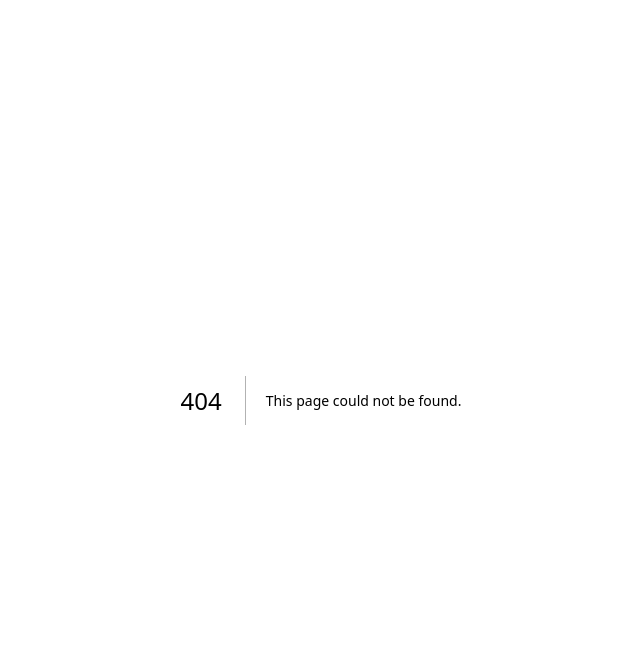
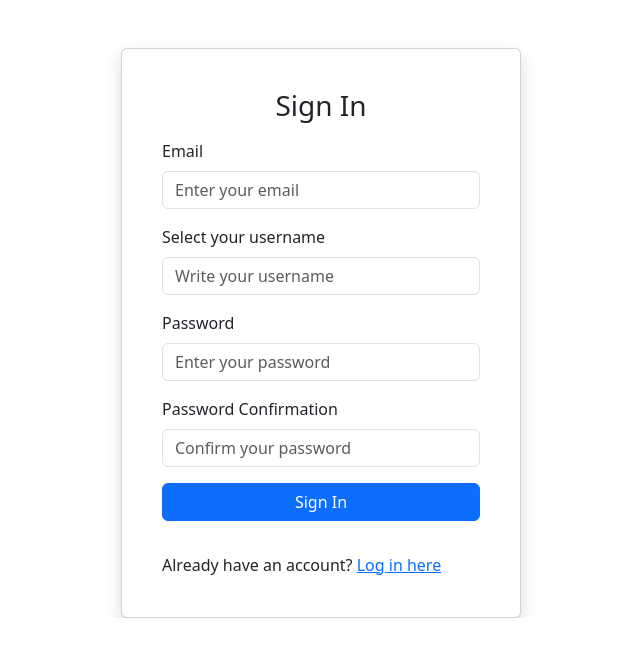
Before and after one commit to Ostehura/SpaceSky-front, a Next.js app: page /auth/signup in a window 1280 px wide. Before the commit this address had no page. Shown: the top 656 px of the page, without its empty margins (319-959 px from the left). Built offline with nearby package versions, Linux system fonts and the light colour scheme.

Commit message:
Add login and registration page

```diff
--- a/package.json
+++ b/package.json
@@ -9,8 +9,11 @@
     "lint": "eslint"
   },
   "dependencies": {
+    "axios": "^1.13.2",
+    "bootstrap": "^5.3.8",
     "next": "16.0.3",
     "react": "19.2.0",
+    "react-bootstrap": "^2.10.10",
     "react-dom": "19.2.0"
   },
   "devDependencies": {
--- /dev/null
+++ b/src/app/auth/signup/page.tsx
@@ -0,0 +1,109 @@
+"use client";
+import { useState, FormEvent } from "react";
+import { Form, Button, Card, Alert } from "react-bootstrap";
+import axios, { AxiosError } from "axios";
+import { useRouter } from "next/navigation";
+import Link from "next/link";
+
+export default function SignInPage() {
+  const [email, setEmail] = useState<string>("");
+  const [username, setUsername] = useState<string>("");
+  const [password, setPassword] = useState<string>("");
+  const [password_confirmation, setConfirmation] = useState<string>("");
+  const [error, setError] = useState<string>("");
+  const [loading, setLoading] = useState<boolean>(false);
+  const router = useRouter();
+
+  const handleSubmit = async (e: FormEvent<HTMLFormElement>) => {
+    e.preventDefault();
+    setError("");
+    setLoading(true);
+
+    try {
+      const res = await axios.post("http://localhost:8000/api/register/", {
+        email,
+        username,
+        password,
+        password2: password_confirmation,
+      });
+      if (res.status % 100 == 2) {
+        router.push("/");
+      } else {
+        setError(res.statusText);
+      }
+    } catch (err) {
+      setError(
+        JSON.stringify((err as AxiosError).response?.data) ||
+          "Ooops! Something went wrong"
+      );
+    } finally {
+      setLoading(false);
+    }
+  };
+
+  return (
+    <Card className="p-4 shadow mt-5" style={{ maxWidth: 400, margin: "auto" }}>
+      <Card.Body>
+        <h3 className="text-center mb-3">Sign In</h3>
+
+        {error && <Alert variant="danger">{error}</Alert>}
+
+        <Form onSubmit={handleSubmit}>
+          <Form.Group className="mb-3" controlId="formEmail">
+            <Form.Label>Email</Form.Label>
+            <Form.Control
+              type="email"
+              placeholder="Enter your email"
+              value={email}
+              onChange={(e) => setEmail(e.target.value)}
+              required
+            />
+          </Form.Group>
+
+          <Form.Group className="mb-3" controlId="formEmail">
+            <Form.Label>Select your username</Form.Label>
+            <Form.Control
+              type="text"
+              placeholder="Write your username"
+              value={username}
+              onChange={(e) => setUsername(e.target.value)}
+              required
+            />
+          </Form.Group>
+
+          <Form.Group className="mb-3" controlId="formPassword">
+            <Form.Label>Password</Form.Label>
+            <Form.Control
+              type="password"
+              placeholder="Enter your password"
+              value={password}
+              onChange={(e) => setPassword(e.target.value)}
+              required
+            />
+          </Form.Group>
+          <Form.Group className="mb-3" controlId="formPasswordConfirmation">
+            <Form.Label>Password Confirmation</Form.Label>
+            <Form.Control
+              type="password"
+              placeholder="Confirm your password"
+              value={password_confirmation}
+              onChange={(e) => setConfirmation(e.target.value)}
+              required
+            />
+          </Form.Group>
+          <Button
+            variant="primary"
+            type="submit"
+            disabled={loading}
+            className="w-100"
+          >
+            {loading ? "Signing in..." : "Sign In"}
+          </Button>
+        </Form>
+      </Card.Body>
+      <Card.Body>
+        Already have an account? <Link href="/auth/login">Log in here</Link>
+      </Card.Body>
+    </Card>
+  );
+}
--- a/src/app/layout.tsx
+++ b/src/app/layout.tsx
@@ -1,6 +1,7 @@
 import type { Metadata } from "next";
 import { Geist, Geist_Mono } from "next/font/google";
 import "./globals.css";
+import "bootstrap/dist/css/bootstrap.min.css";
 
 const geistSans = Geist({
   variable: "--font-geist-sans",
```
Also changed, not shown: src/app/auth/login/page.tsx (added, +88 -0 lines), 1 other file (tests, documents, lock files or other folders).
